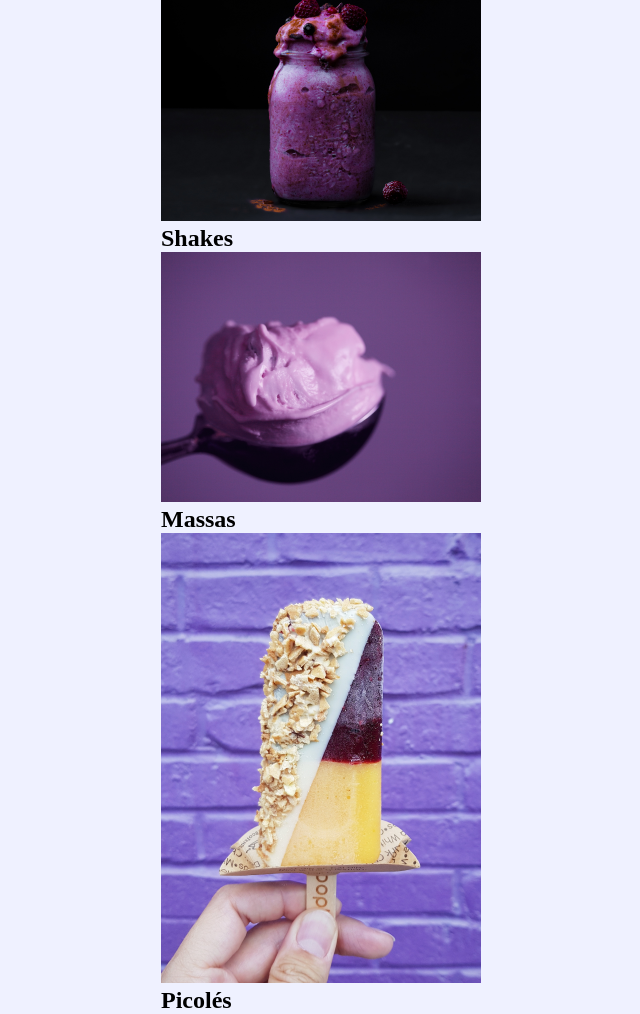
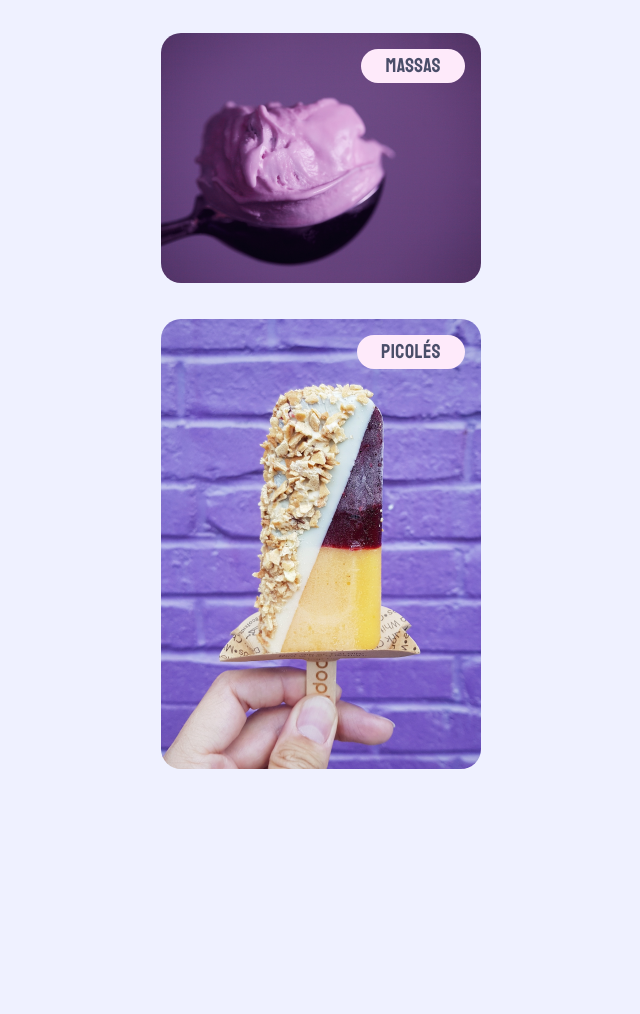
Before and after one commit to JonasNCSantos/Desafio-07-Mobile-First, a plain HTML site: page index.html in a window 1280 px wide. Shown: the part 1200-2214 px from the top of the page, without its empty margins (319-959 px from the left). After the commit the page ends 2033 px from the top, so only its background shows below. Drawn offline with Linux system fonts and the light colour scheme; a web font is replaced by a local one.

Commit message:
Estilizando os cards

```diff
--- a/index.html
+++ b/index.html
@@ -18,19 +18,19 @@
     <p>Lorem ipsum dolor sit amet, consectetur adipiscing elit. Donec a rhoncus leo. Donec at scelerisque magna. Nullam vitae neque sit amet erat dignissim cursus ac ac lectus. Aliquam erat volutpat. Praesent at quam aliquet,</p>
 
     <div class="cards-group">
-      <div class="card">
+      <div class="card card-1">
         <img src="./images/sorvete1.png" alt="Picole de amoras">
         <h2>Paletas</h2>
       </div>
-      <div class="card">
+      <div class="card card-2">
         <img src="/images/sorvete2.png" alt="Shake de Frutas">
         <h2>Shakes</h2>
       </div>
-      <div class="card">
+      <div class="card card-3">
         <img src="./images/sorvete3.png" alt="bola de sorvete">
         <h2>Massas</h2>
       </div>
-      <div class="card">
+      <div class="card card-4">
         <img src="/images/sorvete4.png" alt="Picole de dois sabores com cobertura crocante">
         <h2>Picolés</h2>
       </div>
--- a/style.css
+++ b/style.css
@@ -52,7 +52,7 @@ header h1{
 }
 
 main{
-  margin: 1.4rem auto 0;
+  margin: 1.4rem auto 6rem;
   width: 32.0rem;
 }
 
@@ -65,3 +65,44 @@ main p{
   color: var(--fc-body);
   margin-bottom: 6.3rem;
 }
+
+.cards-group{
+  display: grid;
+  gap: 3.2rem;
+}
+
+.card{
+  position: relative;
+}
+
+.card h2,
+.card h2,
+.card h2,
+.card h2{
+  font-family: var(--ff-primary);
+  font-weight: 400;
+  font-size: 2rem;
+  line-height: 3.4rem;
+  letter-spacing: 0.05rem;
+  background: var(--bg-tag);
+  padding: 0 2.4rem;
+  border-radius: 2rem;
+  position: absolute;
+  top: 1.6rem;
+  right: 1.6rem;
+  color: var(--fc-tag);
+}
+
+.card-1 img, .card-3 img{
+  object-fit: cover;
+  border-radius: 2rem;
+  width: 100%;
+  height: 25rem;
+}
+
+.card-2 img, .card-4 img{
+  width: 100%;
+  height: 45rem;
+  object-fit: cover;
+  border-radius: 2rem;
+}
```
